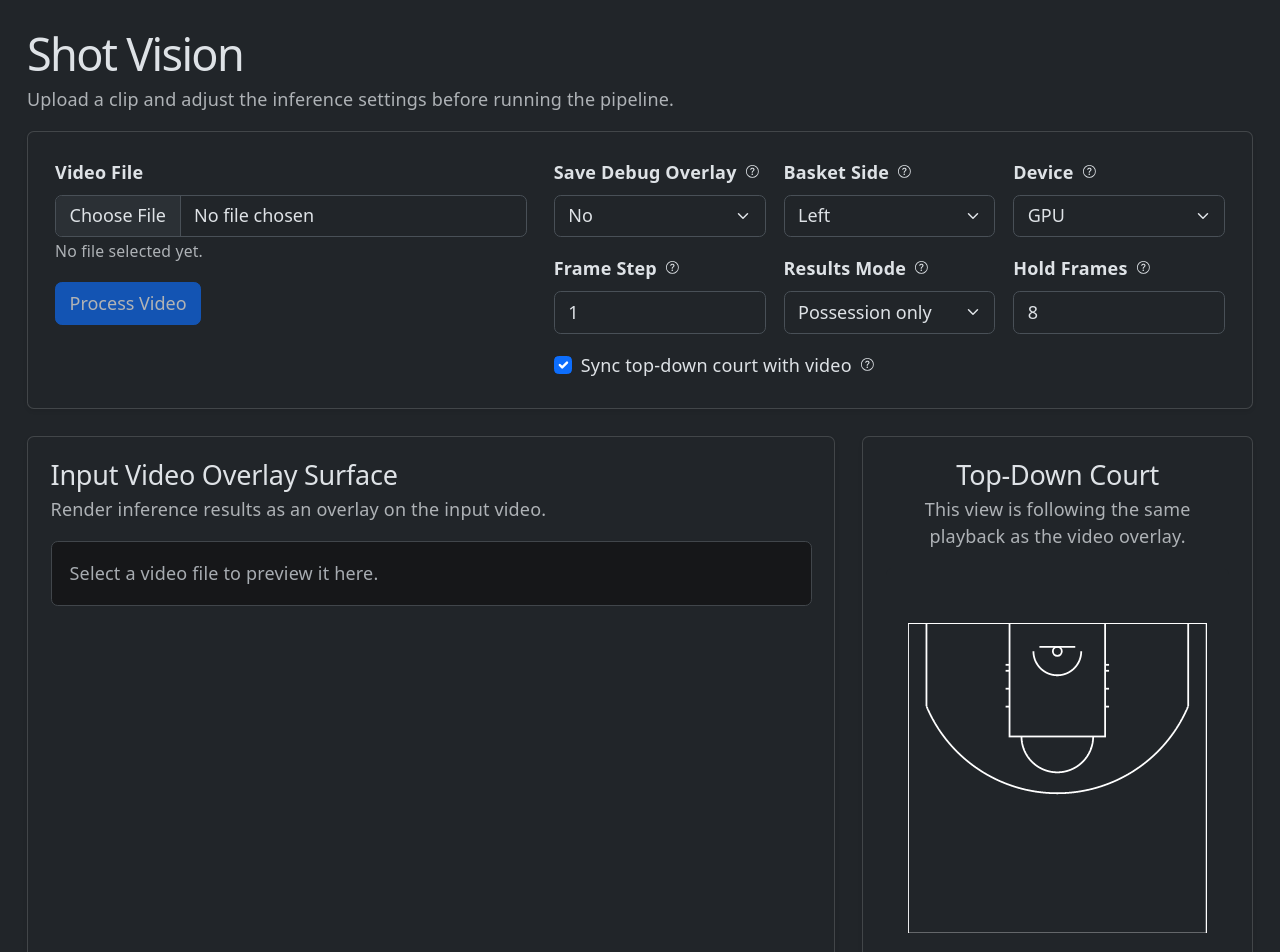
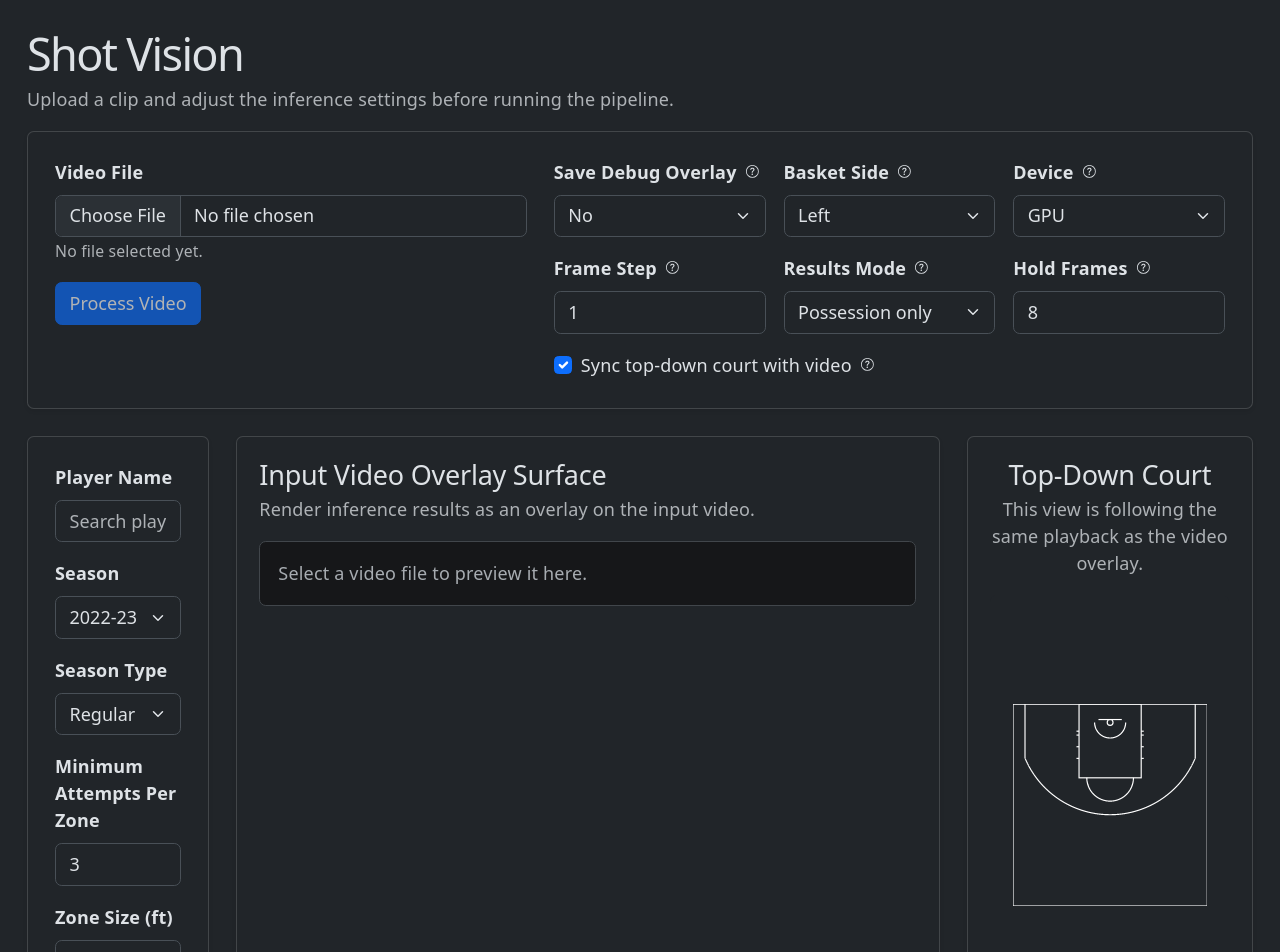
Before and after one commit to odera143/ShotVision, a React (Vite) app in the folder ui/: page / in a window 1280 px wide. Shown: the top 952 px of the page. Built offline with nearby package versions, Linux system fonts and the light colour scheme.

Commit message:
add form for getting player shot data from nba api

```diff
--- a/ui/package.json
+++ b/ui/package.json
@@ -10,6 +10,7 @@
     "preview": "vite preview"
   },
   "dependencies": {
+    "@tanstack/react-query": "^5.100.8",
     "bootstrap": "^5.3.8",
     "d3": "^7.9.0",
     "react": "^19.2.4",
--- a/ui/src/App.tsx
+++ b/ui/src/App.tsx
@@ -23,6 +23,7 @@ import type {
 import testInferenceResults from './test-data/results.json';
 import RenderTopDown from './features/render/RenderTopDown';
 import VideoOverlayPlayer from './features/render/VideoOverlayPlayer';
+import PlayerForm from './features/PlayerForm';
 
 const API_BASE_URL = 'http://localhost:8080';
 
@@ -412,7 +413,14 @@ function App() {
       </Card>
 
       <Row className='g-3 g-xl-4 align-items-stretch mb-3 mb-xl-4'>
-        <Col xl={8}>
+        <Col xl={2}>
+          <PlayerForm
+            onSubmit={(params) => {
+              console.log(params);
+            }}
+          />
+        </Col>
+        <Col xl={7}>
           <Card className='main-surface-card h-100 shadow-sm'>
             <Card.Body>
               <VideoOverlayPlayer
@@ -429,7 +437,7 @@ function App() {
           </Card>
         </Col>
 
-        <Col xl={4}>
+        <Col xl={3}>
           <Card className='main-surface-card h-100 shadow-sm'>
             <Card.Body>
               <RenderTopDown
@@ -442,7 +450,6 @@ function App() {
           </Card>
         </Col>
       </Row>
-
       <Row className='g-3 g-xl-4'>
         <Col xl={8}>
           {results && (
--- /dev/null
+++ b/ui/src/features/PlayerForm.tsx
@@ -0,0 +1,161 @@
+import { useQuery } from '@tanstack/react-query';
+import React, { useState } from 'react';
+import { Alert, Button, Card, Form, ListGroup, Stack } from 'react-bootstrap';
+
+const PlayerForm = ({ onSubmit }: { onSubmit: (params: any) => void }) => {
+  const API_BASE_URL = 'http://localhost:8080';
+  const [playerQuery, setPlayerQuery] = useState('');
+  const [selectedPlayer, setSelectedPlayer] = useState<{
+    id: string;
+    name: string;
+  } | null>(null);
+  const [selectedSeason, setSelectedSeason] = useState<string>('2022-23');
+  const [selectedSeasonType, setSelectedSeasonType] =
+    useState<string>('Regular Season');
+  const [minAtt, setMinAtt] = useState<number>(3);
+  const [gridFt, setGridFt] = useState<number>(1);
+
+  const {
+    data: playerData,
+    isLoading,
+    error,
+  } = useQuery({
+    queryKey: ['players', playerQuery],
+    enabled: playerQuery.trim().length > 2 && !selectedPlayer,
+    queryFn: () =>
+      fetch(
+        `${API_BASE_URL}/api/players?q=${encodeURIComponent(playerQuery)}`,
+      ).then((res) => res.json()),
+  });
+  const showPlayerSuggestions =
+    playerQuery.trim().length > 2 && !selectedPlayer;
+
+  const buildRequestParams = (e: React.FormEvent) => {
+    e.preventDefault();
+    if (!selectedPlayer) return;
+    const params = {
+      player_id: selectedPlayer.id,
+      season: selectedSeason,
+      season_type: selectedSeasonType,
+      grid: gridFt.toString(),
+      min_att: minAtt.toString(),
+    };
+    onSubmit(params);
+  };
+
+  return (
+    <Card className='w-100 shadow-sm'>
+      <Card.Body className='p-3 p-md-4'>
+        <Form onSubmit={buildRequestParams}>
+          <Stack gap={3}>
+            <Form.Group controlId='player-search'>
+              <Form.Label className='fw-semibold'>Player Name</Form.Label>
+              <Form.Control
+                type='text'
+                placeholder='Search player name'
+                value={playerQuery}
+                onChange={(e) => {
+                  setSelectedPlayer(null);
+                  setPlayerQuery(e.target.value);
+                }}
+              />
+            </Form.Group>
+
+            {showPlayerSuggestions && (
+              <div>
+                {error && (
+                  <Alert className='mb-2' variant='danger'>
+                    Something went wrong
+                  </Alert>
+                )}
+                <ListGroup
+                  className='border rounded'
+                  style={{
+                    maxHeight: '14rem',
+                    minHeight: '3rem',
+                    overflowY: 'auto',
+                  }}
+                >
+                  {isLoading && (
+                    <ListGroup.Item disabled>Loading...</ListGroup.Item>
+                  )}
+                  {!isLoading && playerData?.length === 0 && (
+                    <ListGroup.Item disabled>No players found.</ListGroup.Item>
+                  )}
+                  {!isLoading &&
+                    playerData?.map((player: { id: string; name: string }) => (
+                      <ListGroup.Item
+                        action
+                        key={player.id}
+                        onClick={() => {
+                          setSelectedPlayer(player);
+                          setPlayerQuery(player.name);
+                        }}
+                      >
+                        {player.name}
+                      </ListGroup.Item>
+                    ))}
+                </ListGroup>
+              </div>
+            )}
+
+            <Form.Group controlId='season-select'>
+              <Form.Label className='fw-semibold'>Season</Form.Label>
+              <Form.Select
+                name='season'
+                value={selectedSeason}
+                onChange={(e) => setSelectedSeason(e.target.value)}
+              >
+                <option value='2018-19'>2018-19</option>
+                <option value='2019-20'>2019-20</option>
+                <option value='2020-21'>2020-21</option>
+                <option value='2021-22'>2021-22</option>
+                <option value='2022-23'>2022-23</option>
+                <option value='2023-24'>2023-24</option>
+                <option value='2024-25'>2024-25</option>
+                <option value='2025-26'>2025-26</option>
+              </Form.Select>
+            </Form.Group>
+
+            <Form.Group controlId='season-type-select'>
+              <Form.Label className='fw-semibold'>Season Type</Form.Label>
+              <Form.Select
+                name='seasonType'
+                value={selectedSeasonType}
+                onChange={(e) => setSelectedSeasonType(e.target.value)}
+              >
+                <option value='Regular Season'>Regular Season</option>
+                <option value='Playoffs'>Playoffs</option>
+              </Form.Select>
+            </Form.Group>
+
+            <Form.Group controlId='min-attempts'>
+              <Form.Label className='fw-semibold'>
+                Minimum Attempts Per Zone
+              </Form.Label>
+              <Form.Control
+                type='number'
+                value={minAtt}
+                onChange={(e) => setMinAtt(Number(e.target.value))}
+              />
+            </Form.Group>
+
+            <Form.Group controlId='zone-size'>
+              <Form.Label className='fw-semibold'>Zone Size (ft)</Form.Label>
+              <Form.Control
+                type='number'
+                value={gridFt}
+                onChange={(e) => setGridFt(Number(e.target.value))}
+              />
+            </Form.Group>
+
+            <Button type='submit' variant='primary'>
+              Submit
+            </Button>
+          </Stack>
+        </Form>
+      </Card.Body>
+    </Card>
+  );
+};
+export default PlayerForm;
--- a/ui/src/main.tsx
+++ b/ui/src/main.tsx
@@ -3,9 +3,14 @@ import { createRoot } from 'react-dom/client';
 import './index.css';
 import App from './App.tsx';
 import 'bootstrap/dist/css/bootstrap.min.css';
+import { QueryClient, QueryClientProvider } from '@tanstack/react-query';
+
+const queryClient = new QueryClient();
 
 createRoot(document.getElementById('root')!).render(
   <StrictMode>
-    <App />
+    <QueryClientProvider client={queryClient}>
+      <App />
+    </QueryClientProvider>
   </StrictMode>,
 );
```
Also changed, not shown: 1 other file (tests, documents, lock files or other folders).
